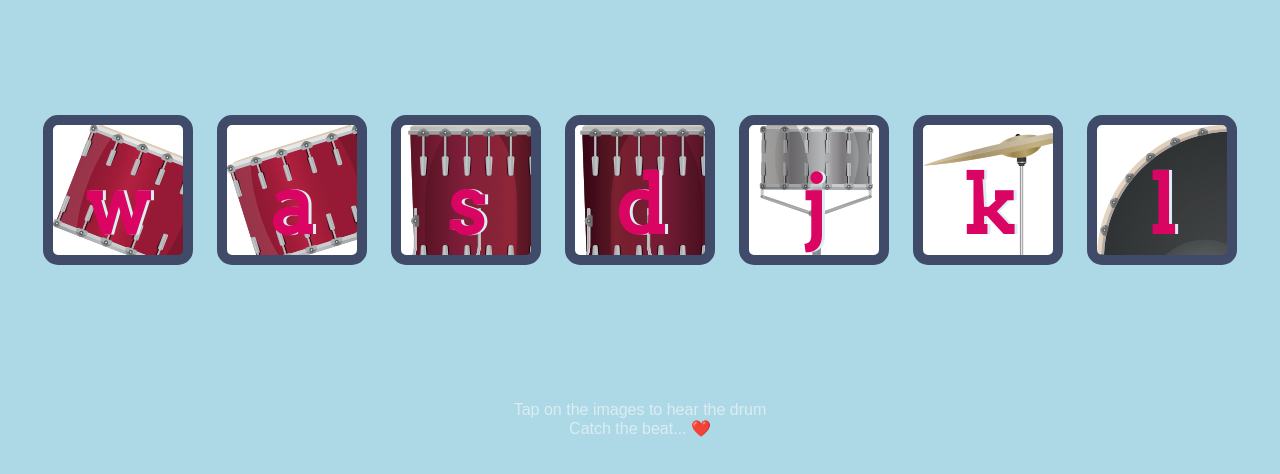
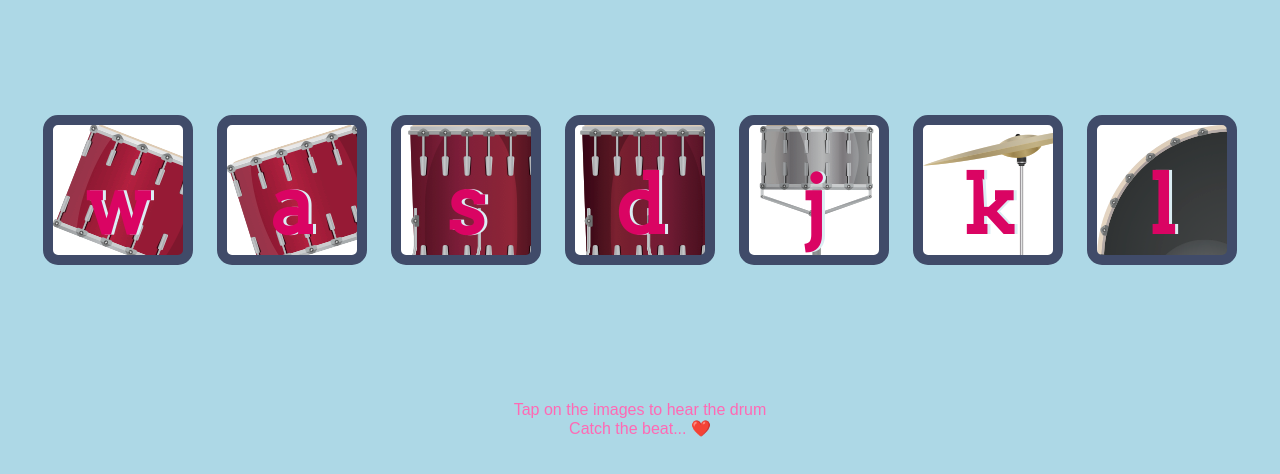
Before and after one commit to Pushpachoudary/Simply-Drums, a plain HTML site: page index.html in a window 1280 px wide. Shown: the part 174-648 px from the top of the page. Drawn offline with Linux system fonts and the light colour scheme.

Commit message:
Update styles.css

```diff
--- a/styles.css
+++ b/styles.css
@@ -12,7 +12,7 @@ h1 {
 }
 
 footer {
-  color: #DBEDF3;
+  color: hotpink;
   font-family: sans-serif;
 }
 
```
